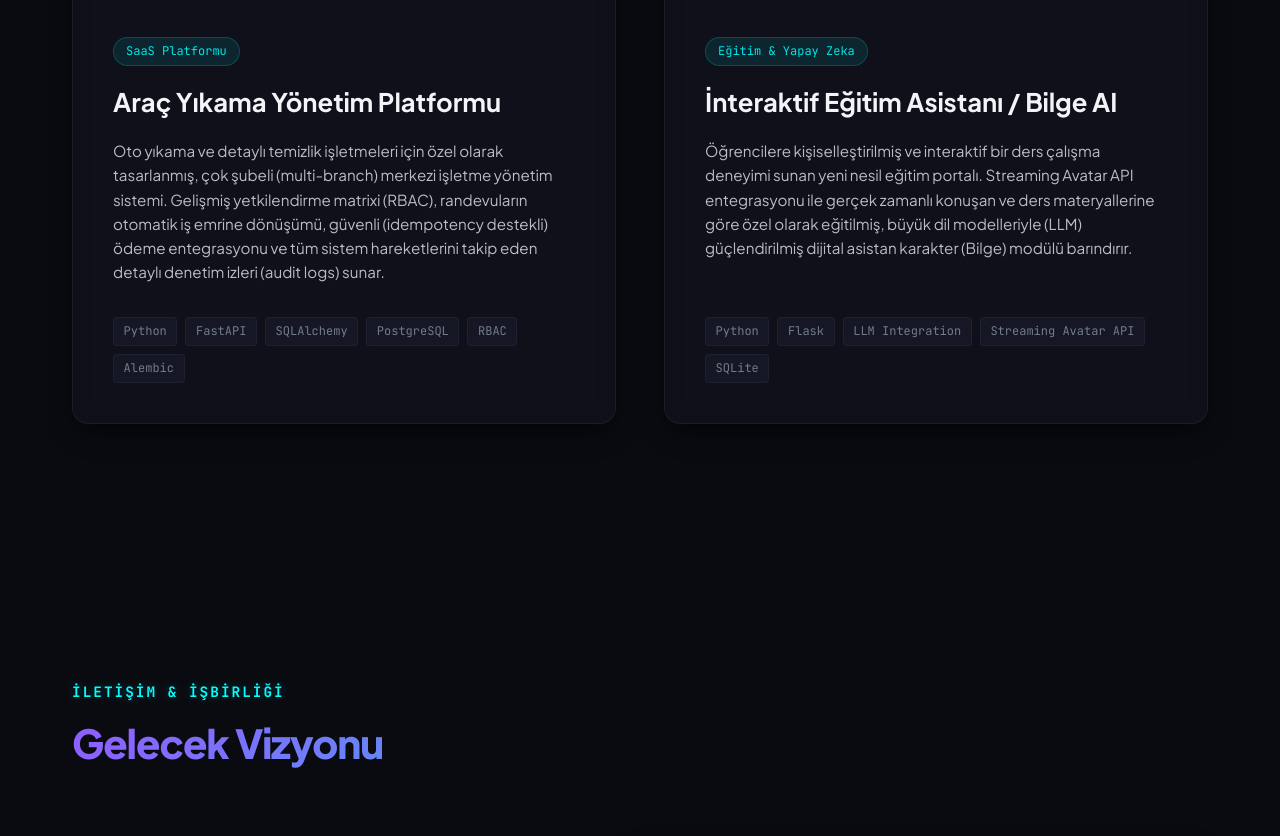
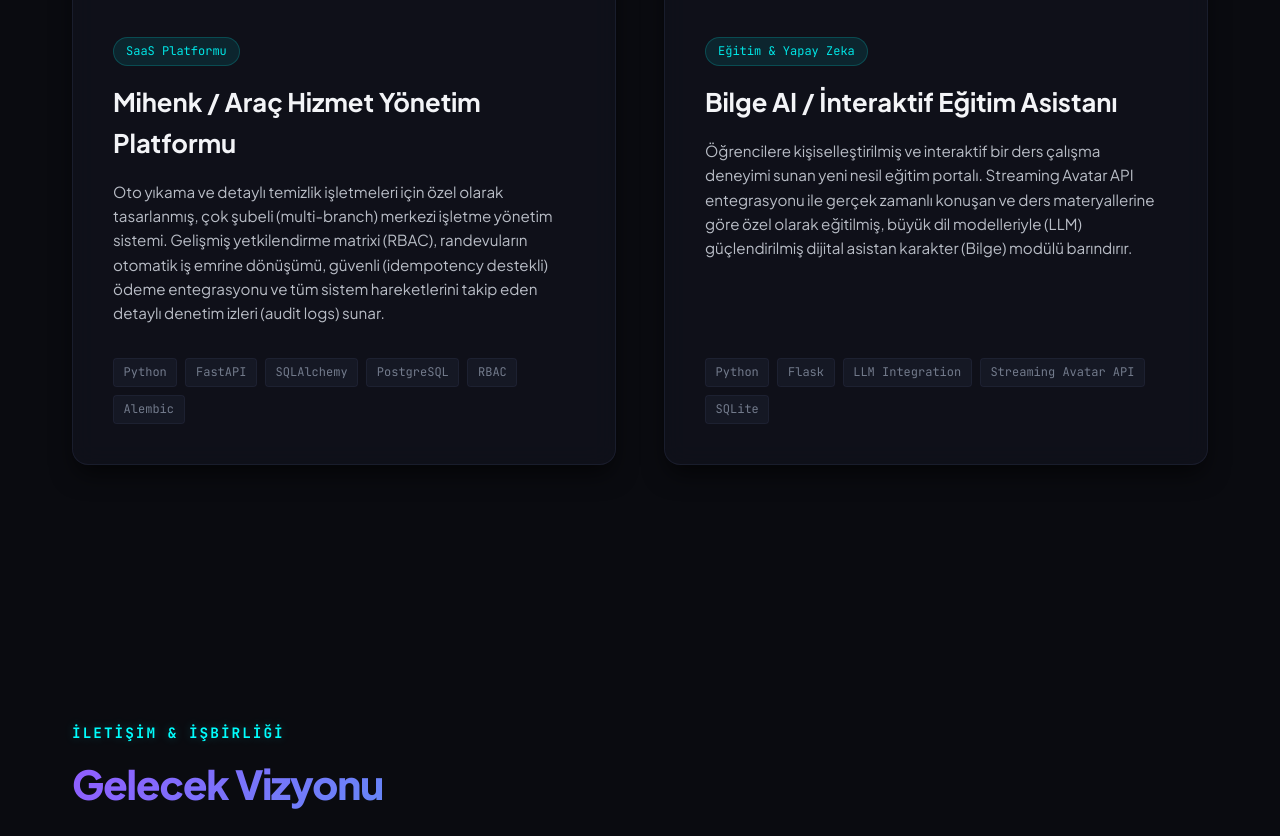
Before and after one commit to ozdemirkaya/ozdemirkaya.github.io, a website: page index.html in a window 1280 px wide. Shown: the part 3164-4000 px from the top of the page. Drawn offline with nearby package versions, Linux system fonts and the light colour scheme.

Commit message:
Rename project titles to Mihenk and Bilge AI prefix

```diff
--- a/index.html
+++ b/index.html
@@ -253,7 +253,7 @@
         <!-- Project 1: OzIron Tech -->
         <div class="project-card glass-panel reveal">
           <div class="project-img-wrapper">
-            <img src="assets/oziron_tech.png" alt="Araç Yıkama Yönetim Platformu" class="project-img">
+            <img src="assets/oziron_tech.png" alt="Mihenk / Araç Hizmet Yönetim Platformu" class="project-img">
             <div class="project-overlay">
               <div class="project-links">
                 <a href="#" class="project-link-btn" title="Detayları İncele" aria-label="Detaylar"><i data-lucide="layers" style="width: 18px; height: 18px;"></i></a>
@@ -263,7 +263,7 @@
           </div>
           <div class="project-body">
             <div class="project-badge">SaaS Platformu</div>
-            <h3 class="project-title">Araç Yıkama Yönetim Platformu</h3>
+            <h3 class="project-title">Mihenk / Araç Hizmet Yönetim Platformu</h3>
             <p class="project-desc">
               Oto yıkama ve detaylı temizlik işletmeleri için özel olarak tasarlanmış, çok şubeli (multi-branch) merkezi işletme yönetim sistemi.
               Gelişmiş yetkilendirme matrixi (RBAC), randevuların otomatik iş emrine dönüşümü, güvenli (idempotency destekli) ödeme entegrasyonu
@@ -283,7 +283,7 @@
         <!-- Project 2: Kampus Online / Bilge AI -->
         <div class="project-card glass-panel reveal">
           <div class="project-img-wrapper">
-            <img src="assets/bilge_ai.png" alt="İnteraktif Eğitim Asistanı / Bilge AI" class="project-img">
+            <img src="assets/bilge_ai.png" alt="Bilge AI / İnteraktif Eğitim Asistanı" class="project-img">
             <div class="project-overlay">
               <div class="project-links">
                 <a href="#" class="project-link-btn" title="Detayları İncele" aria-label="Detaylar"><i data-lucide="sparkles" style="width: 18px; height: 18px;"></i></a>
@@ -293,7 +293,7 @@
           </div>
           <div class="project-body">
             <div class="project-badge">Eğitim & Yapay Zeka</div>
-            <h3 class="project-title">İnteraktif Eğitim Asistanı / Bilge AI</h3>
+            <h3 class="project-title">Bilge AI / İnteraktif Eğitim Asistanı</h3>
             <p class="project-desc">
               Öğrencilere kişiselleştirilmiş ve interaktif bir ders çalışma deneyimi sunan yeni nesil eğitim portalı.
               Streaming Avatar API entegrasyonu ile gerçek zamanlı konuşan ve ders materyallerine göre özel olarak eğitilmiş,
```
